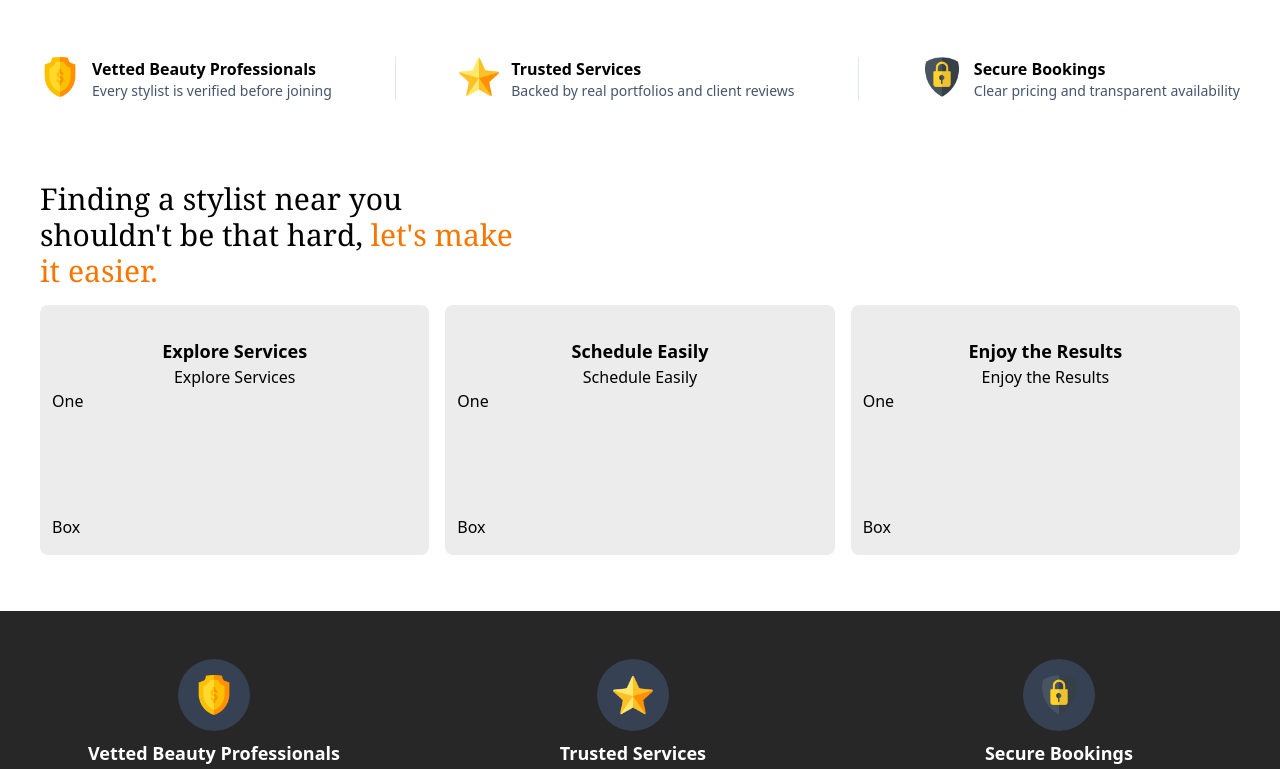
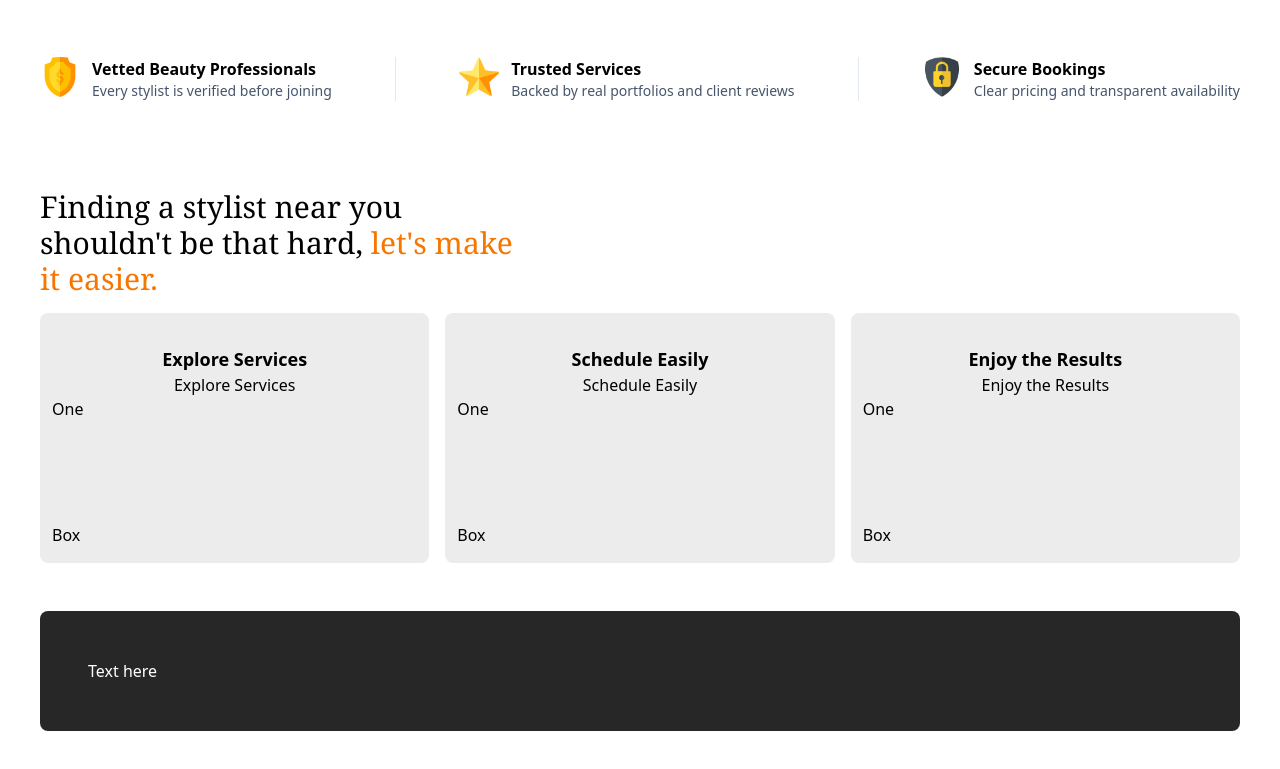
Before and after one commit to KayviaHarriott/chair-share, a React (Vite) app: page / in a window 1280 px wide. Shown: the part 706-1475 px from the top of the page. Built offline with nearby package versions, Linux system fonts and the light colour scheme.

Commit message:
Reorganized styling on landing page

```diff
--- a/src/pages/HomePage.tsx
+++ b/src/pages/HomePage.tsx
@@ -153,7 +153,7 @@ export const Home = () => {
       {/* Styling Images * How to Section */}
       <Section
         content={
-          <div className="mt-20 flex justify-between">
+          <div className="mt-20 pb-10 flex justify-between">
             {[
               {
                 icon: "/icons/shieldIcon.png",
@@ -200,8 +200,8 @@ export const Home = () => {
         backgroundColor=""
         content={
           <>
-            <div className="py-14 ">
-              <div className="pt-6 pb-4 font-serif">
+            <div className="py-12 ">
+              <div className="pb-4 font-serif">
                 <h2 className="text-2xl sm:text-2xl lg:text-3xl max-w-[500px] ">
                   <span>
                     Finding a stylist near you shouldn't be that hard,
@@ -264,45 +264,21 @@ export const Home = () => {
           </>
         }
       />
-
-      {/* Banner */}
+{/* Banner */}
       <Section
-        backgroundColor="#272727"
         content={
           <>
-            <div className="text-white flex justify-between w-full gap-6 text-center py-12 px-12">
-              {[
-                {
-                  icon: "/icons/shieldIcon.png",
-                  alt: "shield icon",
-                  title: "Vetted Beauty Professionals",
-                  description: "Every stylist is verified before joining",
-                },
-                {
-                  icon: "/icons/starIcon.png",
-                  alt: "star icon",
-                  title: "Trusted Services",
-                  description: "Backed by real portfolios and client reviews",
-                },
-                {
-                  icon: "/icons/privacyIcon.png",
-                  alt: "lock icon",
-                  title: "Secure Bookings",
-                  description: "Clear pricing and transparent availability",
-                },
-              ].map((item, index) => (
-                <BannerIconCard
-                  key={index}
-                  title={item.title}
-                  alt={item.alt}
-                  description={item.description}
-                  icon={item.icon}
-                />
-              ))}
+            <div className="bg-[#272727] rounded-lg text-white flex justify-between w-full gap-6 text-center py-12 px-12">
+             <p>Text here</p>
             </div>
           </>
         }
       />
+
+      <Section content={<div> </div>}/>
+
+
+
 
       {/* Book Appointment */}
       <Section
```
